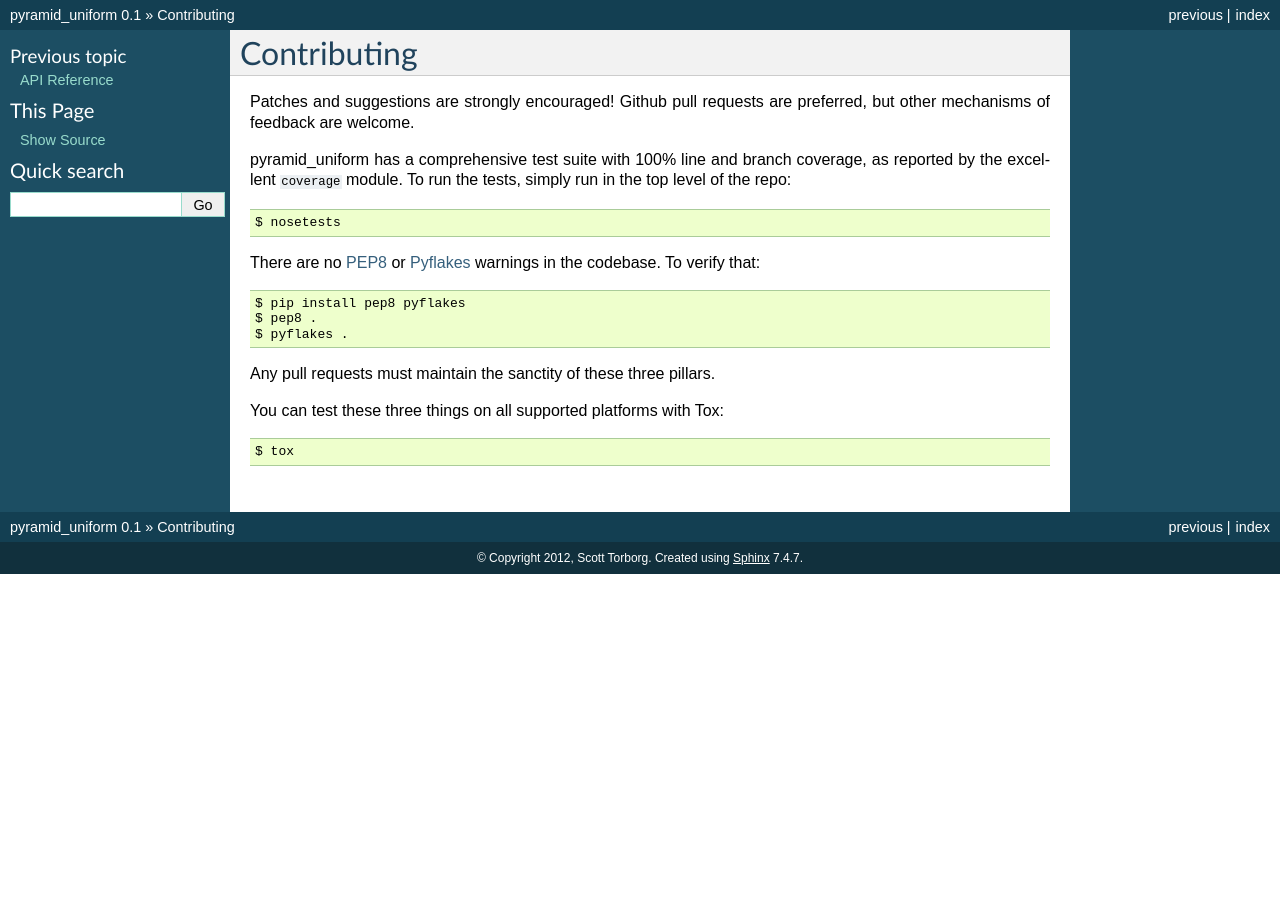
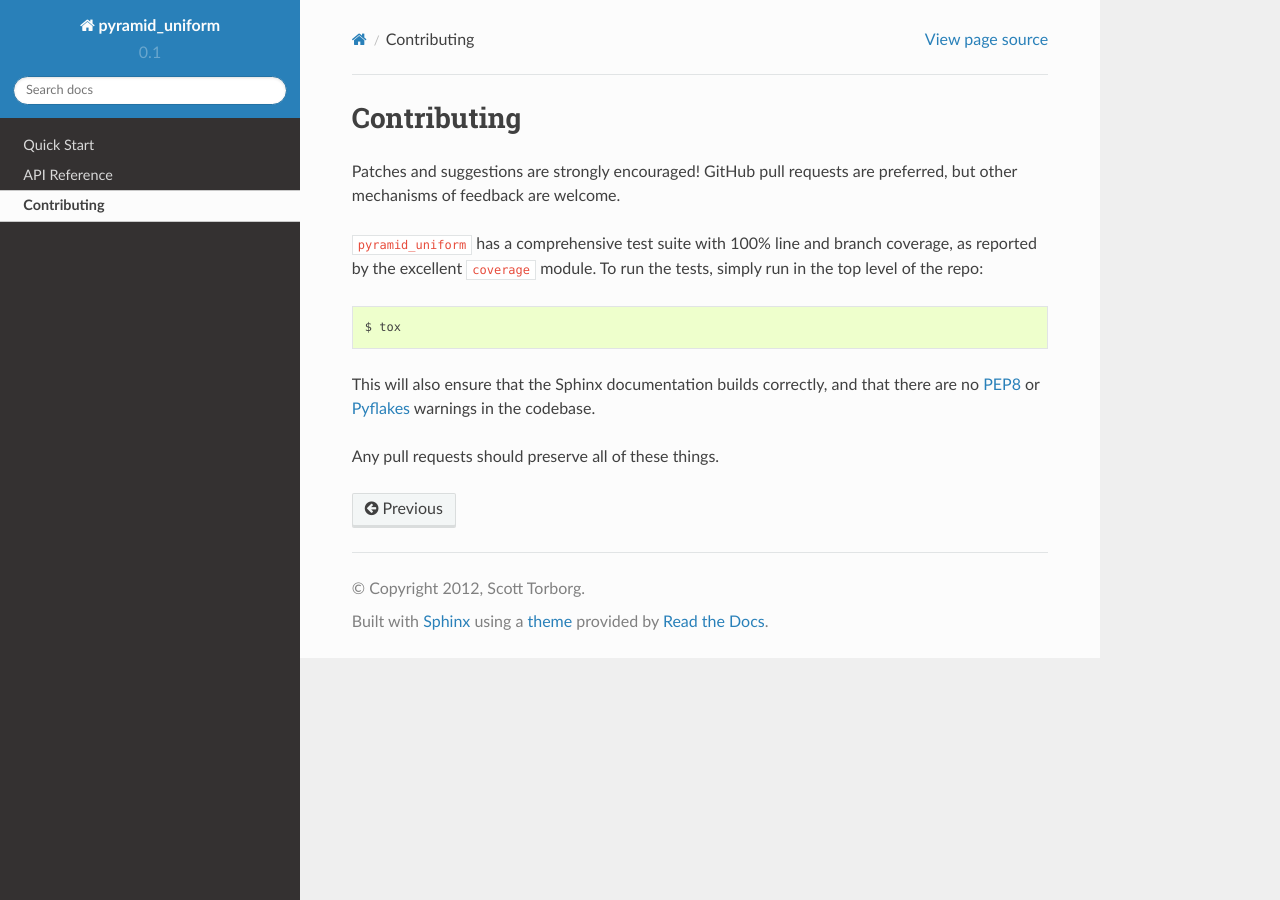
Before and after one commit to storborg/pyramid_uniform, a Sphinx documentation site: the page built from docs/contributing.rst, in a window 1280 px wide. Built offline with Sphinx 7.4.7 and the Read the Docs theme 2.0.0, drawn with Linux system fonts in a browser that asks for light colours.

Commit message:
Clean up docs a bit

```diff
--- a/docs/conf.py
+++ b/docs/conf.py
@@ -1,5 +1,12 @@
 import sys
 import os
+
+try:
+    import sphinx_rtd_theme
+    html_theme = 'sphinx_rtd_theme'
+    html_theme_path = [sphinx_rtd_theme.get_html_theme_path()]
+except ImportError:
+    html_theme = 'default'
 
 # If extensions (or modules to document with autodoc) are in another directory,
 # add these directories to sys.path here. If the directory is relative to the
@@ -79,7 +86,7 @@ pygments_style = 'sphinx'
 
 # The theme to use for HTML and HTML Help pages.  See the documentation for
 # a list of builtin themes.
-html_theme = 'default'
+#html_theme = 'default'
 
 # Theme options are theme-specific and customize the look and feel of a theme
 # further.  For a list of options available for each theme, see the
--- a/docs/contributing.rst
+++ b/docs/contributing.rst
@@ -1,25 +1,17 @@
 Contributing
 ============
 
-Patches and suggestions are strongly encouraged! Github pull requests are
+Patches and suggestions are strongly encouraged! GitHub pull requests are
 preferred, but other mechanisms of feedback are welcome.
 
-pyramid_uniform has a comprehensive test suite with 100% line and branch
+``pyramid_uniform`` has a comprehensive test suite with 100% line and branch
 coverage, as reported by the excellent ``coverage`` module. To run the tests,
 simply run in the top level of the repo::
 
-    $ nosetests
+    $ tox
 
-There are no `PEP8 <http://www.python.org/dev/peps/pep-0008/>`_ or
-`Pyflakes <http://pypi.python.org/pypi/pyflakes>`_ warnings in the codebase. To
-verify that::
+This will also ensure that the Sphinx documentation builds correctly, and that
+there are no `PEP8 <http://www.python.org/dev/peps/pep-0008/>`_ or `Pyflakes
+<http://pypi.python.org/pypi/pyflakes>`_ warnings in the codebase.
 
-    $ pip install pep8 pyflakes
-    $ pep8 .
-    $ pyflakes .
-
-Any pull requests must maintain the sanctity of these three pillars.
-
-You can test these three things on all supported platforms with Tox::
-
-    $ tox
+Any pull requests should preserve all of these things.
```
Also changed, not shown: docs/index.rst (+4 -4 lines).
